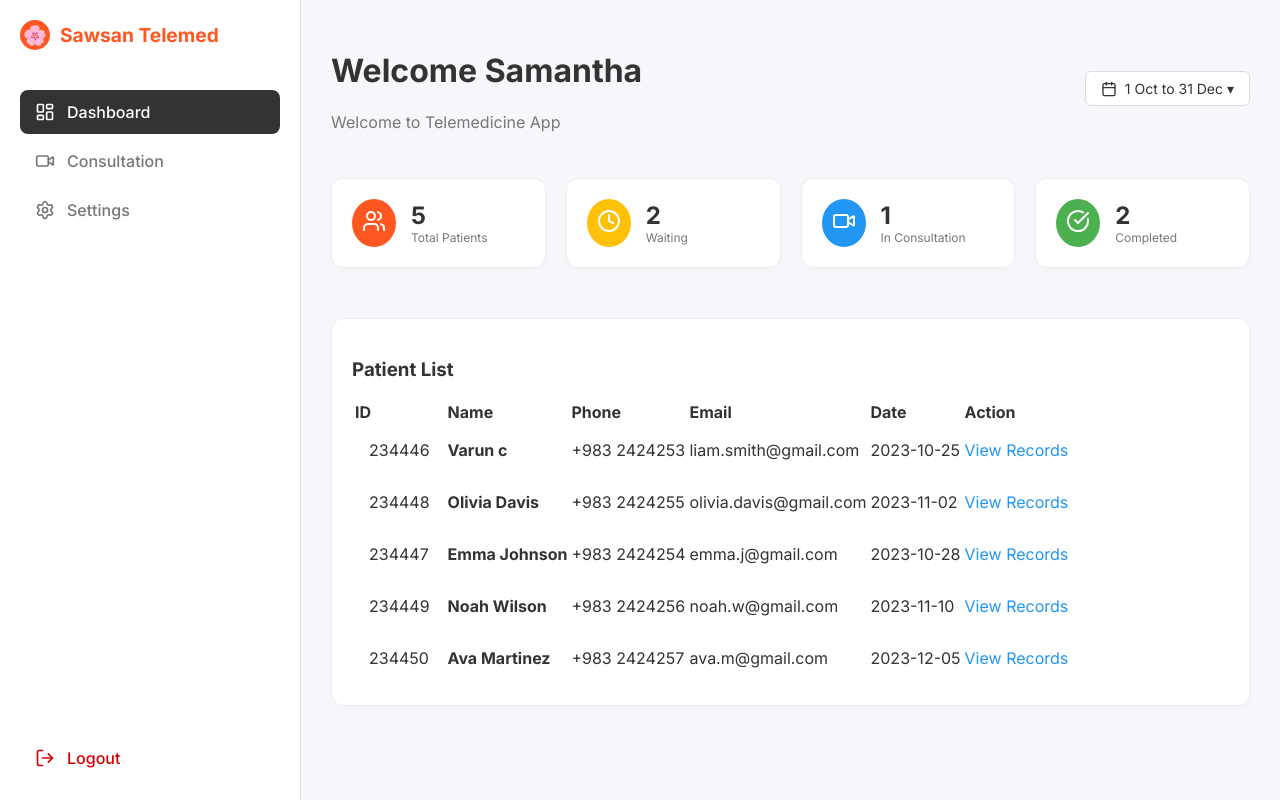
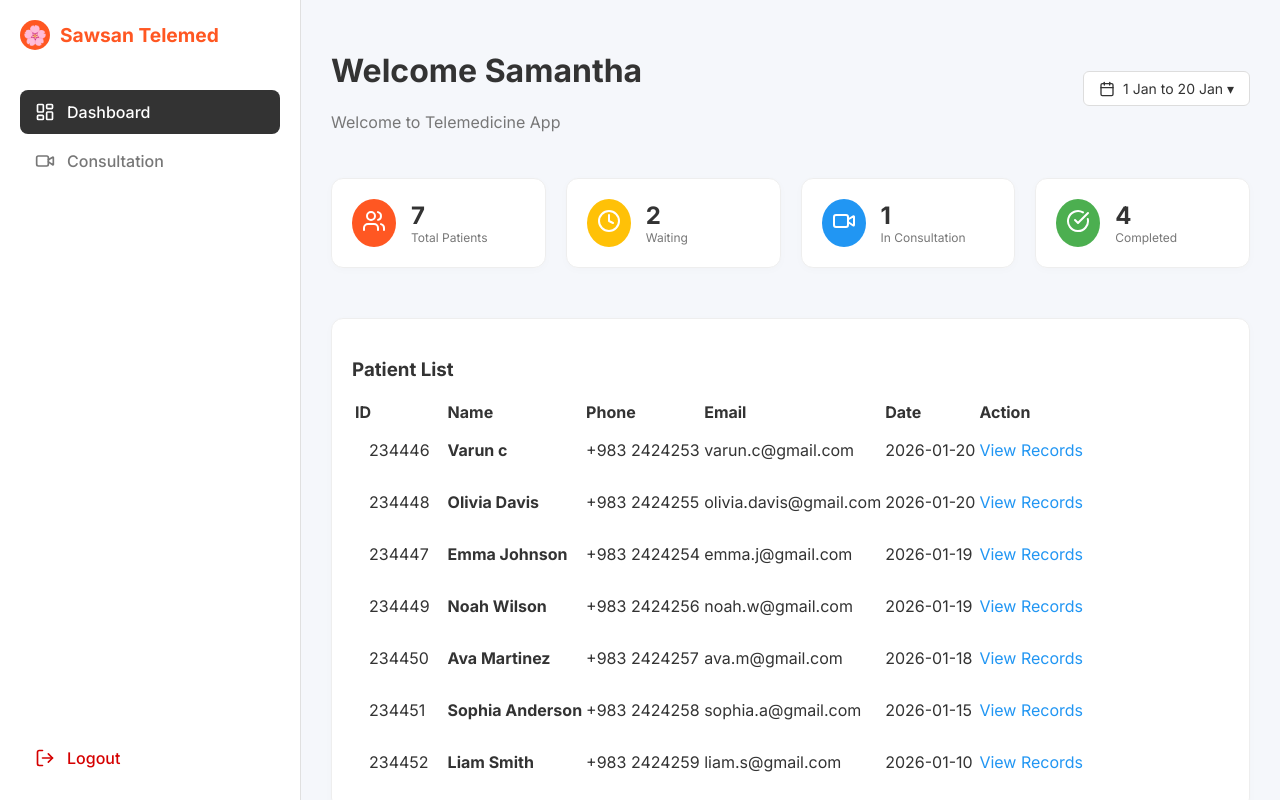
Before and after one commit to aryanpawar123/my-telemed-app, a React (Vite) app: page /dashboard in a window 1280 px wide. Built offline with nearby package versions, Linux system fonts and the light colour scheme.

Commit message:
all the changes made

```diff
--- a/src/Dashboard.jsx
+++ b/src/Dashboard.jsx
@@ -7,13 +7,19 @@ const Dashboard = () => {
   const navigate = useNavigate();
   const { patients } = usePatients();
 
-  // Default range covers the dummy data dates
+  // Calculate defaults: Start = 1st of current month, End = Today
+  const today = new Date();
+  const firstDay = new Date(today.getFullYear(), today.getMonth(), 1);
+
   const [showDatePicker, setShowDatePicker] = useState(false);
-  const [dateRange, setDateRange] = useState({ start: '2023-10-01', end: '2023-12-31' });
+  const [dateRange, setDateRange] = useState({
+    start: firstDay.toISOString().split('T')[0],
+    end: today.toISOString().split('T')[0]
+  });
 
-  // FILTER LOGIC: Only show patients within the selected range
+  // FILTER LOGIC
   const filteredPatients = patients.filter(p => {
-    if (!p.date) return true; // Show if no date
+    if (!p.date) return true;
     return p.date >= dateRange.start && p.date <= dateRange.end;
   });
 
@@ -28,7 +34,7 @@ const Dashboard = () => {
       <div className="header">
         <div><h1>Welcome Samantha</h1><p style={{ color: '#777' }}>Welcome to Telemedicine App</p></div>
 
-        {/* Date Filter Button */}
+        {/* Date Filter */}
         <div style={{ position: 'relative' }}>
             <div
                 onClick={() => setShowDatePicker(!showDatePicker)}
@@ -38,7 +44,6 @@ const Dashboard = () => {
                 {formatDate(dateRange.start)} to {formatDate(dateRange.end)} ▾
             </div>
 
-            {/* Popup */}
             {showDatePicker && (
                 <div className="date-picker-popup">
                     <div><span className="date-label">Start Date</span><input type="date" className="input-field" value={dateRange.start} onChange={(e) => setDateRange({...dateRange, start: e.target.value})}/></div>
@@ -49,7 +54,7 @@ const Dashboard = () => {
         </div>
       </div>
 
-      {/* Stats Cards (Now dynamic based on filtered results) */}
+      {/* Stats Cards (Dynamic) */}
       <div className="stats-grid">
         <div className="card" style={{display:'flex', gap:'15px', alignItems:'center'}}>
             <div style={{background:'#FF5722', padding:'10px', borderRadius:'50%', color:'white'}}><Users /></div>
--- a/src/PatientContext.jsx
+++ b/src/PatientContext.jsx
@@ -5,21 +5,29 @@ const PatientContext = createContext();
 export const usePatients = () => useContext(PatientContext);
 
 export const PatientProvider = ({ children }) => {
+  // Helper to get dates relative to today (so data is always "fresh")
+  const getDate = (daysOffset) => {
+    const d = new Date();
+    d.setDate(d.getDate() + daysOffset);
+    return d.toISOString().split('T')[0];
+  };
+
   const [patients, setPatients] = useState(() => {
-    const saved = localStorage.getItem('telemed_patients');
+    // CHANGED KEY to '_v2' to force fresh data load for your demo
+    const saved = localStorage.getItem('telemed_patients_v2');
     return saved ? JSON.parse(saved) : [
-      { id: '234446', name: 'Varun c', phone: '+983 2424253', email: 'liam.smith@gmail.com', date: '2023-10-25', status: 'Completed' },
-      { id: '234448', name: 'Olivia Davis', phone: '+983 2424255', email: 'olivia.davis@gmail.com', date: '2023-11-02', status: 'Waiting' },
-      { id: '234447', name: 'Emma Johnson', phone: '+983 2424254', email: 'emma.j@gmail.com', date: '2023-10-28', status: 'Completed' },
-      { id: '234449', name: 'Noah Wilson', phone: '+983 2424256', email: 'noah.w@gmail.com', date: '2023-11-10', status: 'In Consultation' },
-      { id: '234450', name: 'Ava Martinez', phone: '+983 2424257', email: 'ava.m@gmail.com', date: '2023-12-05', status: 'Waiting' },
-      { id: '234451', name: 'Sophia Anderson', phone: '+983 2424258', email: 'sophia.a@gmail.com', date: '2024-01-15', status: 'Completed' },
-      { id: '234452', name: 'Liam Smith', phone: '+983 2424259', email: 'liam.s@gmail.com', date: '2024-01-20', status: 'Completed' }
+      { id: '234446', name: 'Varun c', phone: '+983 2424253', email: 'varun.c@gmail.com', date: getDate(0), status: 'Completed' },
+      { id: '234448', name: 'Olivia Davis', phone: '+983 2424255', email: 'olivia.davis@gmail.com', date: getDate(0), status: 'Waiting' },
+      { id: '234447', name: 'Emma Johnson', phone: '+983 2424254', email: 'emma.j@gmail.com', date: getDate(-1), status: 'Completed' },
+      { id: '234449', name: 'Noah Wilson', phone: '+983 2424256', email: 'noah.w@gmail.com', date: getDate(-1), status: 'In Consultation' },
+      { id: '234450', name: 'Ava Martinez', phone: '+983 2424257', email: 'ava.m@gmail.com', date: getDate(-2), status: 'Waiting' },
+      { id: '234451', name: 'Sophia Anderson', phone: '+983 2424258', email: 'sophia.a@gmail.com', date: getDate(-5), status: 'Completed' },
+      { id: '234452', name: 'Liam Smith', phone: '+983 2424259', email: 'liam.s@gmail.com', date: getDate(-10), status: 'Completed' }
     ];
   });
 
   useEffect(() => {
-    localStorage.setItem('telemed_patients', JSON.stringify(patients));
+    localStorage.setItem('telemed_patients_v2', JSON.stringify(patients));
   }, [patients]);
 
   const addPatient = (newPatient) => {
--- a/src/Sidebar.jsx
+++ b/src/Sidebar.jsx
@@ -1,5 +1,5 @@
 import React, { useState } from 'react';
-import { LayoutDashboard, Video, Settings, LogOut, Menu, X } from 'lucide-react';
+import { LayoutDashboard, Video, LogOut, Menu, X } from 'lucide-react'; // Removed Settings Icon
 import { useNavigate, useLocation } from 'react-router-dom';
 
 const Sidebar = () => {
@@ -22,11 +22,21 @@ const Sidebar = () => {
           <div style={{ width: '30px', height: '30px', background: '#FF5722', borderRadius: '50%', display: 'flex', alignItems: 'center', justifyContent: 'center', color: 'white' }}>🌸</div>
           Sawsan Telemed
         </div>
+
         <div className="nav-group">
-          <div className={`nav-item ${isActive('/dashboard') ? 'active' : ''}`} onClick={() => handleNav('/dashboard')}><LayoutDashboard size={20} /> Dashboard</div>
-          <div className={`nav-item ${isActive('/consultation') ? 'active' : ''}`} onClick={() => handleNav('/consultation')} style={isActive('/consultation') ? { background: '#FFF3E0', color: '#FF5722' } : {}}><Video size={20} /> Consultation</div>
-          <div className="nav-item"><Settings size={20} /> Settings</div>
-          <div className="nav-item" style={{ color: '#D50000', marginTop: 'auto' }} onClick={() => navigate('/')}><LogOut size={20} /> Logout</div>
+          <div className={`nav-item ${isActive('/dashboard') ? 'active' : ''}`} onClick={() => handleNav('/dashboard')}>
+            <LayoutDashboard size={20} /> Dashboard
+          </div>
+
+          <div className={`nav-item ${isActive('/consultation') ? 'active' : ''}`} onClick={() => handleNav('/consultation')} style={isActive('/consultation') ? { background: '#FFF3E0', color: '#FF5722' } : {}}>
+            <Video size={20} /> Consultation
+          </div>
+
+          {/* SETTINGS REMOVED HERE */}
+
+          <div className="nav-item" style={{ color: '#D50000', marginTop: 'auto' }} onClick={() => navigate('/')}>
+            <LogOut size={20} /> Logout
+          </div>
         </div>
       </div>
       {isOpen && <div onClick={() => setIsOpen(false)} style={{ position: 'fixed', inset: 0, background: 'rgba(0,0,0,0.5)', zIndex: 900 }} />}
```
